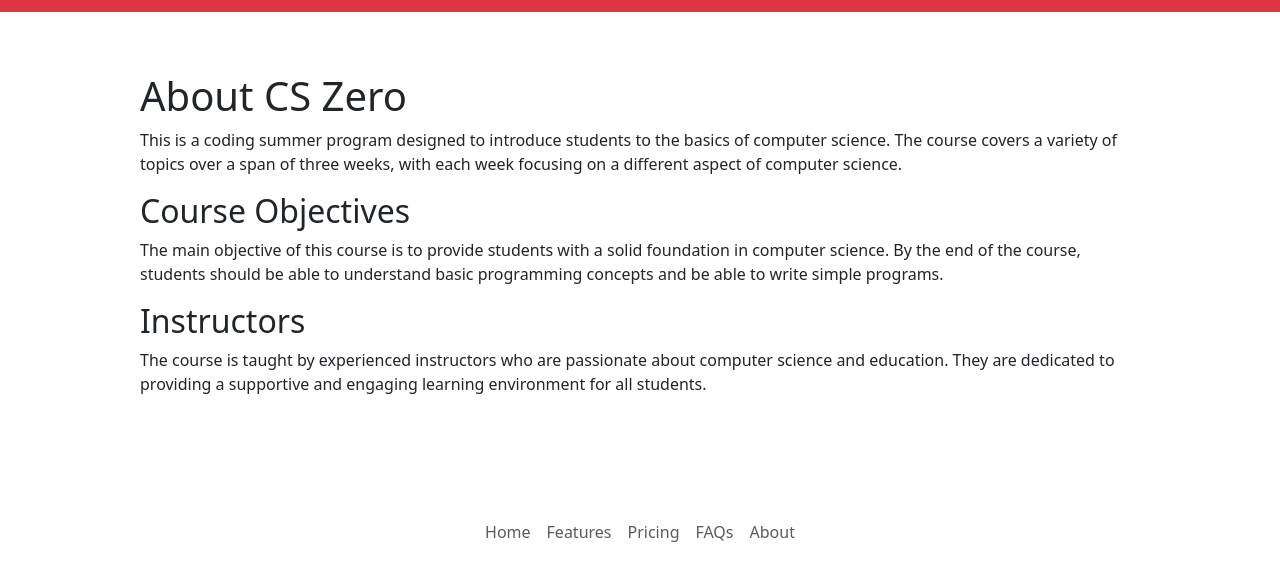
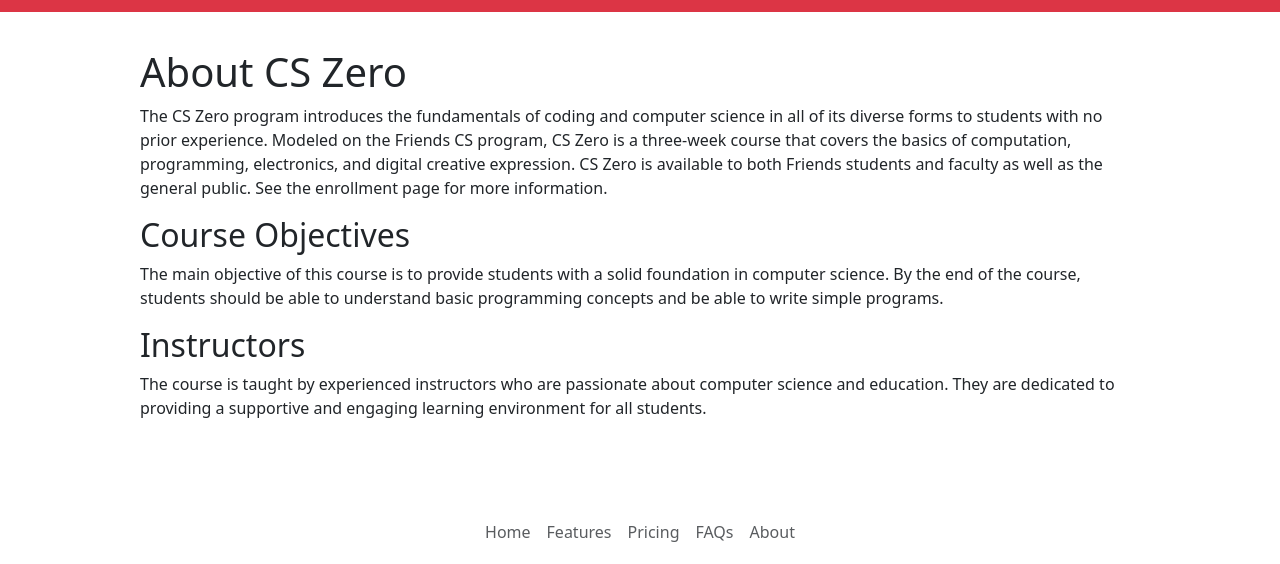
Before and after one commit to FriendsbaltCS/CSZero-website, a plain HTML site: page about.html in a window 1280 px wide. Shown: the part 59-623 px from the top of the page. Drawn offline with nearby package versions, Linux system fonts and the light colour scheme.

Commit message:
Update CS Zero program description

```diff
--- a/about.html
+++ b/about.html
@@ -33,7 +33,13 @@
 
     <main class="container">
         <h1>About CS Zero</h1>
-        <p>This is a coding summer program designed to introduce students to the basics of computer science. The course covers a variety of topics over a span of three weeks, with each week focusing on a different aspect of computer science.</p>
+        <p>
+            The CS Zero program introduces the fundamentals of coding and computer science in all of its diverse forms
+            to students with no prior experience. Modeled on the Friends CS program, CS Zero is a three-week course
+            that covers the basics of computation, programming, electronics, and digital creative expression. CS Zero
+            is available to both Friends students and faculty as well as the general public. See the enrollment page
+            for more information.
+        </p>
         <h2>Course Objectives</h2>
         <p>The main objective of this course is to provide students with a solid foundation in computer science. By the end of the course, students should be able to understand basic programming concepts and be able to write simple programs.</p>
         <h2>Instructors</h2>
```
